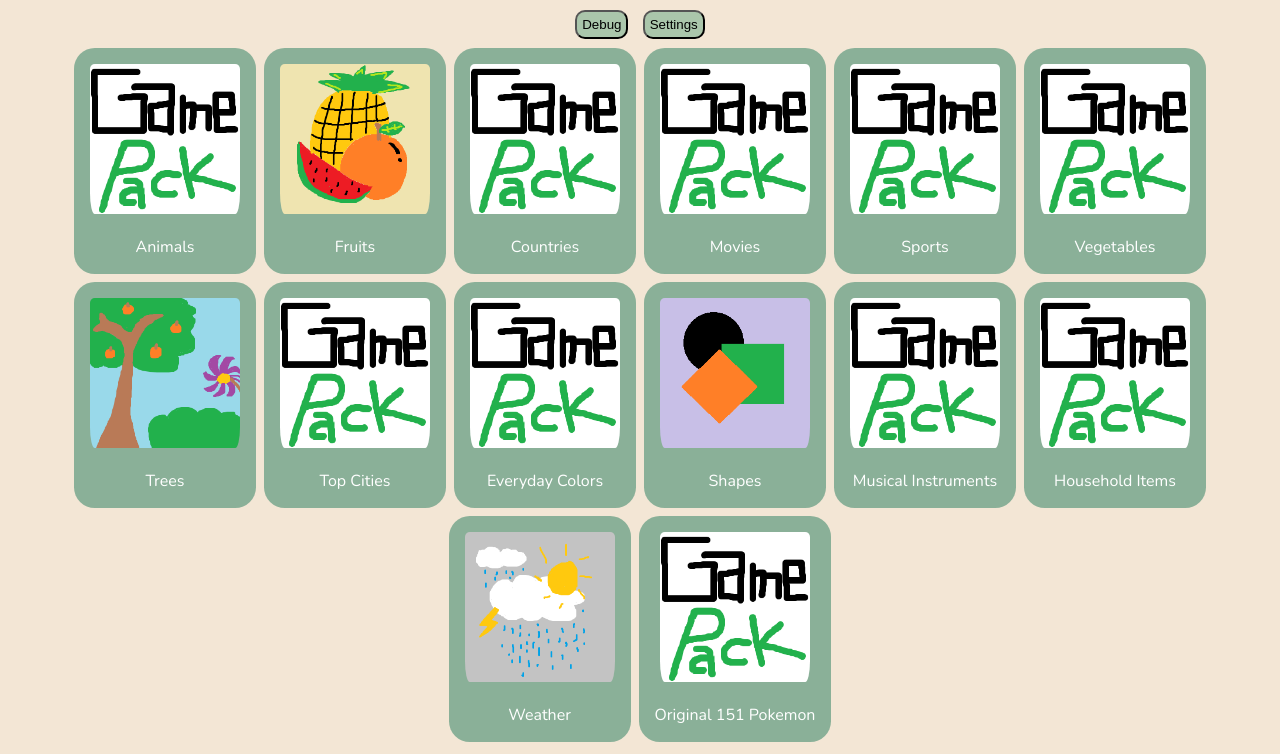
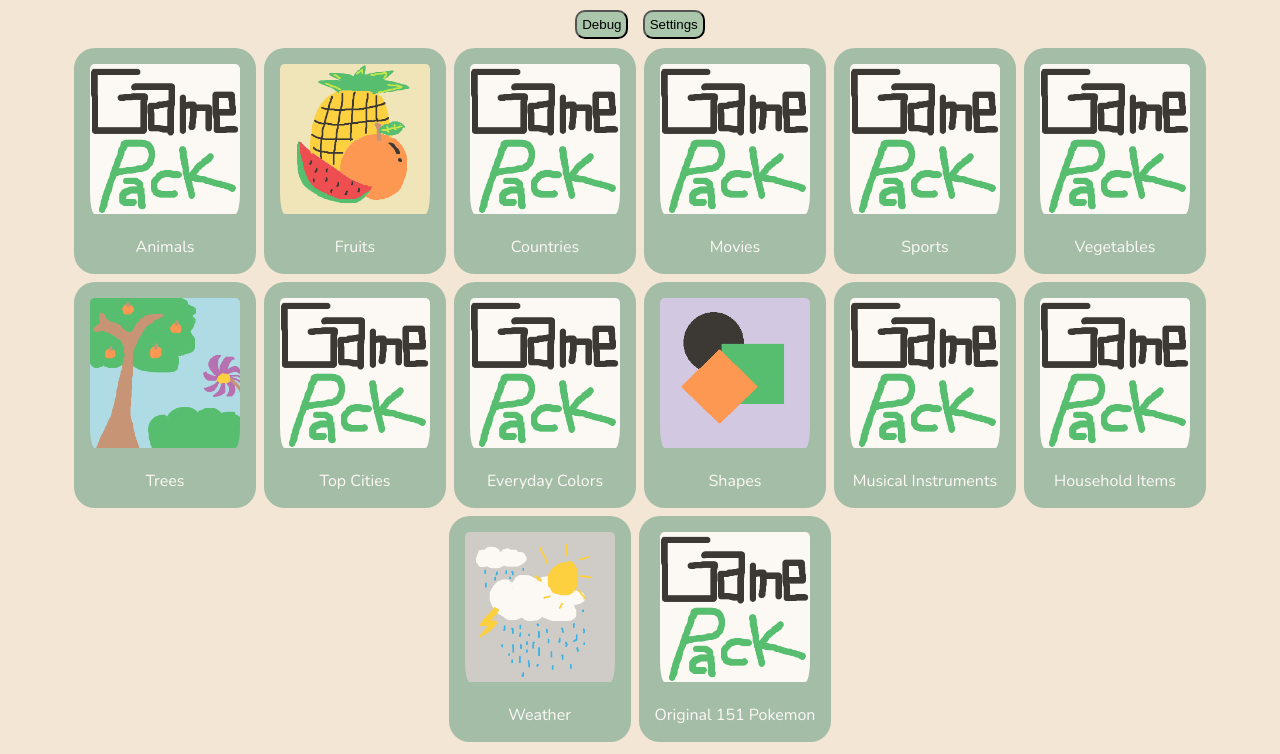
Before and after one commit to CoconutBin/project-iced-tea, a plain HTML site: page index.html in a window 1280 px wide. Shown: the part 88-842 px from the top of the page. Drawn offline with nearby package versions, Linux system fonts and the light colour scheme.

Commit message:
style change

```diff
--- a/style.css
+++ b/style.css
@@ -101,12 +101,14 @@ body {
     background: var(--primary);
     margin: 4px;
     max-width: 200px;
-    color: var(--text-light)
+    color: var(--text-light);
+    opacity: 0.75;
 }
 
 .gamePack:hover{
     transform: scale(1.025);
         cursor: pointer;
+        opacity: 1;
         transition: all .1s ease-in-out;
 }
 
```
